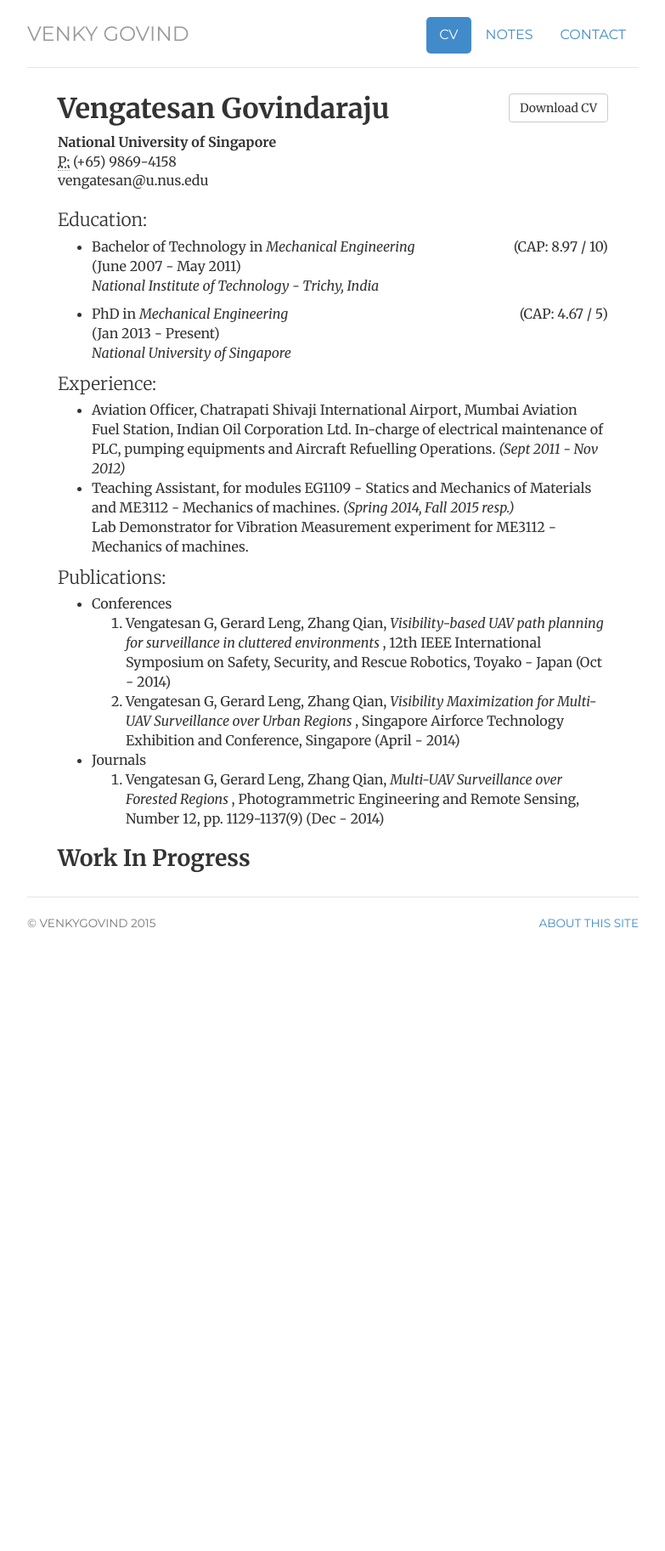
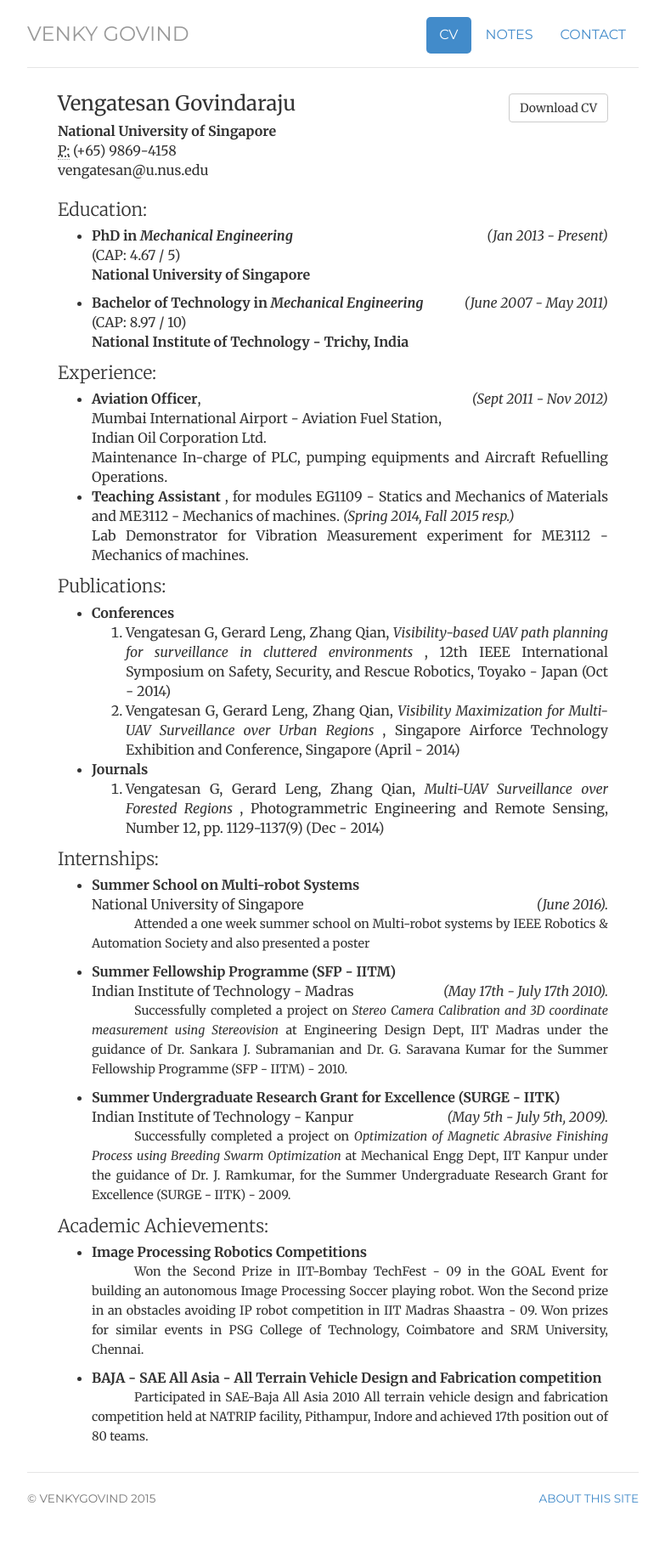
Before and after one commit to webvenky/webvenky.github.io, a Jekyll site: the page built from cv/index.html, in a window 1280 px wide. Shown: the whole page at 85% size, without its empty margins (248-1031 px from the left). Built offline with Jekyll 4.4.1, drawn with Linux system fonts in a browser that asks for light colours; before the commit the page ends 1147 px from its top, so only the background shows below that.

Commit message:
Updating with more details in CV

```diff
--- a/cv/index.html
+++ b/cv/index.html
@@ -11,7 +11,7 @@ description: Current CV for Venky Govind (Work in Progress).
 <div class="cv">
 	<a href="/files/Vengatesan_CV_2016.pdf" class="btn btn-default pull-right" title="Download CV as PDF">Download CV</a>
 				<div itemscope itemtype="http://data-vocabulary.org/Person">
-				<span itemprop="name"><h1>Vengatesan Govindaraju</h1></span>
+				<span itemprop="name"><p style="font-size: 150%;">Vengatesan Govindaraju</p></span>
 				<address>
 				<span itemprop="affiliation"><strong>National University of Singapore</strong><br></span>
 				<abbr title="phone">P:</abbr> (+65) 9869-4158<br>
@@ -19,30 +19,33 @@ description: Current CV for Venky Govind (Work in Progress).
 				<!-- <span class="obfuscate">moc.liamg@yknevbew</span>  -->
 				</address>
 				</div>
-
+				<div style="text-align:justify;" >
 				<p class="lead"> Education:  </p>
 				<ul>
-					<li> <p style="text-align:left;"> Bachelor of Technology in <i>Mechanical Engineering</i>
-						<span style="float:right;"> (CAP: 8.97 / 10)</span> <br>
-						(June 2007 - May 2011) <br>
-						<i>National Institute of Technology - Trichy, India</i>  </p>
+					<li> <p style="text-align:left;"> <b>PhD in <i>Mechanical Engineering</i> </b>
+					<span style="float:right;"> <i>  (Jan  2013 - Present)</i>  </span>  <br>
+						(CAP: 4.67 / 5)  <br>
+						<b>National University of Singapore</b>  </p>
 					</li>
-					<li> <p style="text-align:left;"> PhD in <i>Mechanical Engineering</i>
-					<span style="float:right;"> (CAP: 4.67 / 5)</span>  <br>
-						(Jan  2013 - Present)  <br>
-						<i>National University of Singapore</i>  </p>
+					<li> <p style="text-align:left;"> <b> Bachelor of Technology in <i>Mechanical Engineering</i> </b>
+						<span style="float:right;"><i> (June 2007 - May 2011)</i> </span> <br>
+						(CAP: 8.97 / 10) <br>
+						<b>National Institute of Technology - Trichy, India</b>  </p>
 					</li>
 				</ul>
 				<p class="lead"> Experience:  </p>
 				<ul>
-					<li> Aviation Officer, Chatrapati Shivaji International Airport, Mumbai Aviation Fuel Station, Indian Oil Corporation Ltd. In-charge of electrical maintenance of PLC, pumping equipments and Aircraft Refuelling Operations. <i>(Sept 2011 - Nov 2012)</i></li>
-					<li>Teaching Assistant, for modules EG1109 - Statics and Mechanics of Materials and ME3112 - Mechanics of machines. <i>(Spring 2014, Fall 2015 resp.) </i><br>
+					<li> <b>Aviation Officer</b>,  <span style="float:right;"><i>(Sept 2011 - Nov 2012)</i></span></span> <br> Mumbai International Airport - Aviation Fuel Station,
+					<br>Indian Oil Corporation Ltd. <br>Maintenance In-charge of PLC,
+						pumping equipments and Aircraft Refuelling Operations.</li>
+					<li><b>Teaching Assistant </b>, for modules EG1109 - Statics and Mechanics of Materials and
+						ME3112 - Mechanics of machines. <i>(Spring 2014, Fall 2015 resp.) </i><br>
 					Lab Demonstrator for Vibration Measurement experiment for ME3112 - Mechanics of
 					machines.</li>
 				</ul>
 				<p class="lead"> Publications:  </p>
 				<ul>
-					<li>Conferences
+					<li><b>Conferences</b>
 						<ol type="1">
 						<li>Vengatesan G, Gerard Leng, Zhang Qian, <i> Visibility-based UAV path planning
 						for surveillance in cluttered environments </i>, 12th IEEE International Symposium
@@ -52,7 +55,7 @@ description: Current CV for Venky Govind (Work in Progress).
 						Conference, Singapore (April - 2014)</li>
 						</ol>
 					</li>
-					<li>Journals
+					<li><b>Journals</b>
 						<ol type="1">
 						<li> Vengatesan G, Gerard Leng, Zhang Qian, <i>Multi-UAV Surveillance over Forested
 						Regions </i>, Photogrammetric Engineering and Remote Sensing, Number 12, pp.
@@ -60,7 +63,47 @@ description: Current CV for Venky Govind (Work in Progress).
 						</ol>
 					</li>
 				</ul>
+				</div>
+				<p class="lead"> Internships:  </p>
+				<ul>
+					<li><b>Summer School on Multi-robot Systems</b> <br>
+						National University of Singapore <span style="float:right;"> <i>(June 2016).</i></span> <br>
+						<p style="text-indent: 50px; text-align:justify; font-size: 90%"> Attended a one week summer school on Multi-robot systems by IEEE Robotics &
+							Automation Society and also presented a poster</p>
+					</li>
+					<li><b>Summer Fellowship Programme (SFP - IITM)</b> <br>
+						Indian Institute of Technology - Madras <span style="float:right;"> <i>(May 17th - July 17th 2010).</i></span> <br>
+						<p style="text-indent: 50px; text-align:justify; font-size: 90%"> Successfully completed a project on <i>Stereo Camera Calibration and 3D
+							coordinate measurement using Stereovision</i> at Engineering Design Dept,
+							IIT Madras under the guidance of Dr. Sankara J. Subramanian and Dr. G. Saravana Kumar
+						for the Summer Fellowship Programme (SFP - IITM) - 2010.</p>
 
-				<h2><p>Work In Progress</p></h2>
+					</li>
+					<li><b>Summer Undergraduate Research Grant for Excellence (SURGE - IITK)</b> <br>
+						Indian Institute of Technology - Kanpur <span style="float:right;"><i>(May 5th - July 5th, 2009).</i></span>  <br>
+						<p style="text-indent: 50px; text-align:justify; font-size: 90%"> Successfully completed a project on <i>Optimization of Magnetic Abrasive Finishing
+						Process using Breeding Swarm Optimization</i> at Mechanical Engg
+						Dept, IIT Kanpur under the guidance of Dr. J. Ramkumar, for the Summer
+						Undergraduate Research Grant for Excellence (SURGE - IITK) - 2009.  </p>
+					</li>
+
+				</ul>
+
+				<p class="lead"> Academic Achievements:  </p>
+				<ul>
+					<li><b>Image Processing Robotics Competitions</b> <br>
+						<p style="text-indent: 50px; text-align:justify; font-size: 90%"> Won the Second Prize in IIT-Bombay TechFest - 09 in the GOAL Event for
+						building an autonomous Image Processing Soccer playing robot.
+						Won the Second prize in an obstacles avoiding IP robot competition in IIT
+						Madras Shaastra - 09. Won prizes for similar events in PSG College of Technology,
+						Coimbatore and SRM University, Chennai.</p>
+
+					</li>
+					<li><b>BAJA - SAE All Asia - All Terrain Vehicle Design and Fabrication competition</b> <br>
+						<p style="text-indent: 50px; text-align:justify; font-size: 90%"> Participated in SAE-Baja All Asia 2010 All terrain vehicle
+						design and fabrication competition held at NATRIP facility, Pithampur, Indore and
+						achieved 17th position out of 80 teams. </p>
+					</li>
+				</ul>
 
 </div>
--- a/index.html
+++ b/index.html
@@ -12,7 +12,7 @@ contact: passive
 	<img  class="img-circle avatar" alt="Venky Govind" src="img/vg_img_uss_2001.png">
 	</div>
 	<div itemscope itemtype="http://data-vocabulary.org/Person" class="col-sm-8">
-	<p class="lead"><span itemprop="name"> <font color="#428BCA" size="4"> Vengatesan Govindaraju</font> <br> (a.k.a. Venky Govind) </span> </p>
+	<p class="lead"><span itemprop="name"> <font color="#428BCA"> <p style="font-size: 150%;"> Vengatesan Govindaraju </p></font> (a.k.a. Venky) </span> </p>
 	<font class=".small">PhD candidate <br> Mechanical Engineering Department, <br> National University of Singapore.</font>
 	<br>
 	<br>
@@ -56,6 +56,7 @@ contact: passive
 		<li> Vengatesan G, Gerard Leng, Zhang Qian, <i>Multi-UAV Surveillance over Forested
 		Regions </i>, Photogrammetric Engineering and Remote Sensing, Number 12, pp.
 		1129-1137(9) (Dec - 2014)</li>
+		<li> Vengatesan G, Gerard Leng, <i>UAV Surveillance of Public Spaces in Various Urban Environments</i>, Journal of Intelligent and Robotic Systems (JIRS) (Under Review)</li>
 		</ol>
 	</li>
 </ul>
```
Also changed, not shown: _posts/2016-03-01-Venky-Govind-Abstract.md (+11 -0 lines), _posts/2016-09-26-Venky-Govind-Simple_Airplane_Package_for_ROS_and_Gazebo.md (+4 -0 lines).
